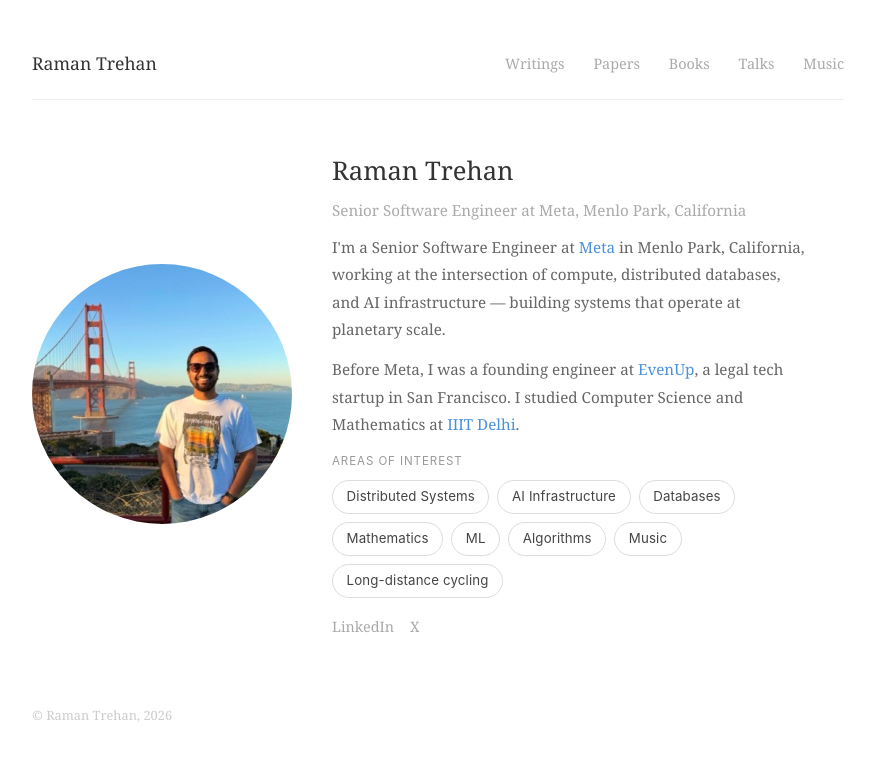
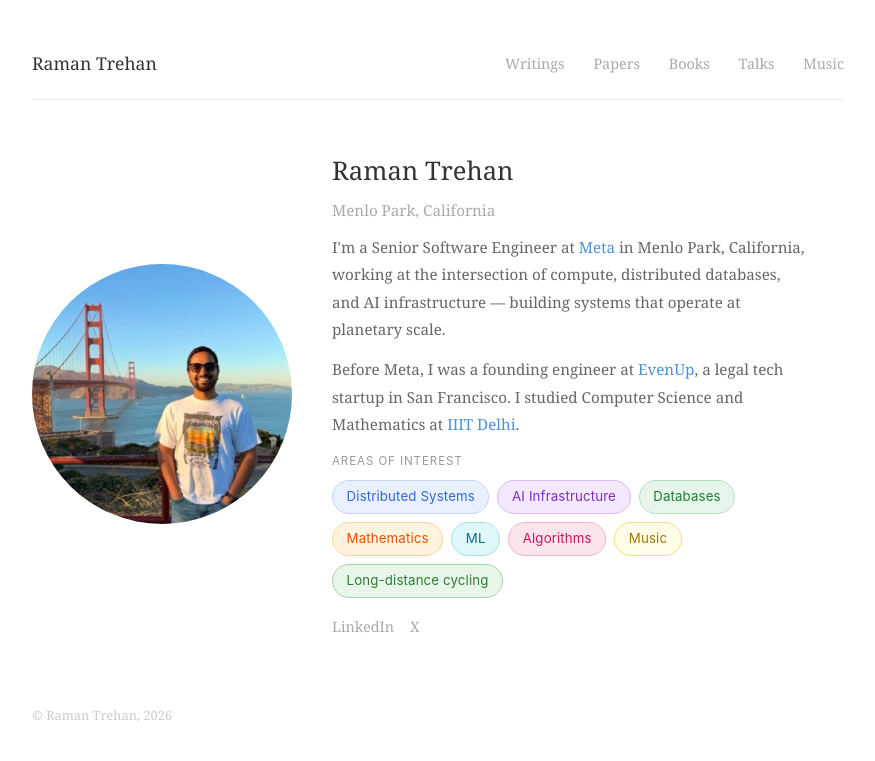
Before and after one commit to ramandeeptrehan/ramandeeptrehan.github.io, a Jekyll site: the page built from index.html, in a window 1280 px wide. Shown: the top 761 px of the page, without its empty margins (202-1077 px from the left). Built offline with Jekyll 4.4.1, drawn with Linux system fonts in a browser that asks for light colours.

Commit message:
Add colors to interest tags, remove tagline

```diff
--- a/assets/css/style.css
+++ b/assets/css/style.css
@@ -123,14 +123,21 @@ nav a.active {
 
 .interests ul li {
   font-size: 0.83rem;
-  color: #444;
-  background: #fff;
-  border: 1px solid #ddd;
   padding: 0.25rem 0.85rem;
   border-radius: 20px;
   font-family: -apple-system, BlinkMacSystemFont, sans-serif;
   letter-spacing: 0.01em;
+  border: 1px solid transparent;
 }
+
+.interests ul li:nth-child(1) { background: #e8f0fe; color: #3367d6; border-color: #c5d5f8; } /* Distributed Systems - blue */
+.interests ul li:nth-child(2) { background: #f3e8fd; color: #7b2fbf; border-color: #dbb8f7; } /* AI Infrastructure - purple */
+.interests ul li:nth-child(3) { background: #e6f4ea; color: #1e7e34; border-color: #b7dfc1; } /* Databases - green */
+.interests ul li:nth-child(4) { background: #fff3e0; color: #e65100; border-color: #fcd49a; } /* Mathematics - orange */
+.interests ul li:nth-child(5) { background: #e0f7fa; color: #00757f; border-color: #9de4eb; } /* ML - teal */
+.interests ul li:nth-child(6) { background: #fce4ec; color: #c0175d; border-color: #f7b3cc; } /* Algorithms - pink */
+.interests ul li:nth-child(7) { background: #fffde7; color: #a07800; border-color: #f5e07a; } /* Music - amber */
+.interests ul li:nth-child(8) { background: #e8f5e9; color: #2e7d32; border-color: #a5d6a7; } /* Long-distance cycling - forest green */
 
 .links {
   display: flex;
--- a/index.html
+++ b/index.html
@@ -6,7 +6,7 @@ layout: default
   <img src="/assets/avatar.jpg" alt="Raman Trehan" class="avatar">
   <div class="hero-text">
     <h2>Raman Trehan</h2>
-    <p class="tagline">Senior Software Engineer at Meta, Menlo Park, California</p>
+    <p class="tagline">Menlo Park, California</p>
     <p class="bio">I'm a Senior Software Engineer at <span class="highlight">Meta</span> in Menlo Park, California, working at the intersection of compute, distributed databases, and AI infrastructure — building systems that operate at planetary scale.</p>
     <p class="bio">Before Meta, I was a founding engineer at <span class="highlight">EvenUp</span>, a legal tech startup in San Francisco. I studied Computer Science and Mathematics at <span class="highlight">IIIT Delhi</span>.</p>
 
```
